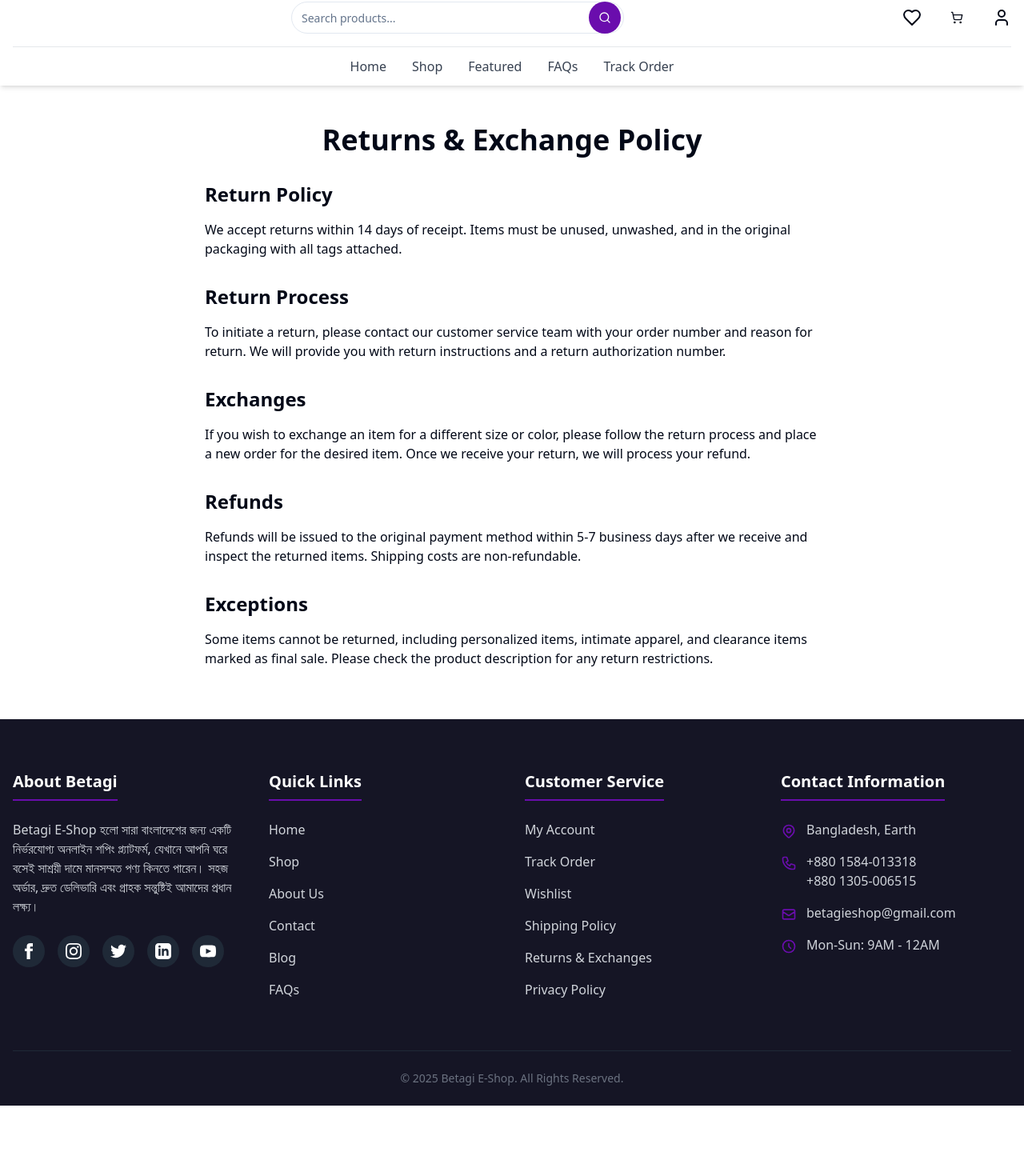
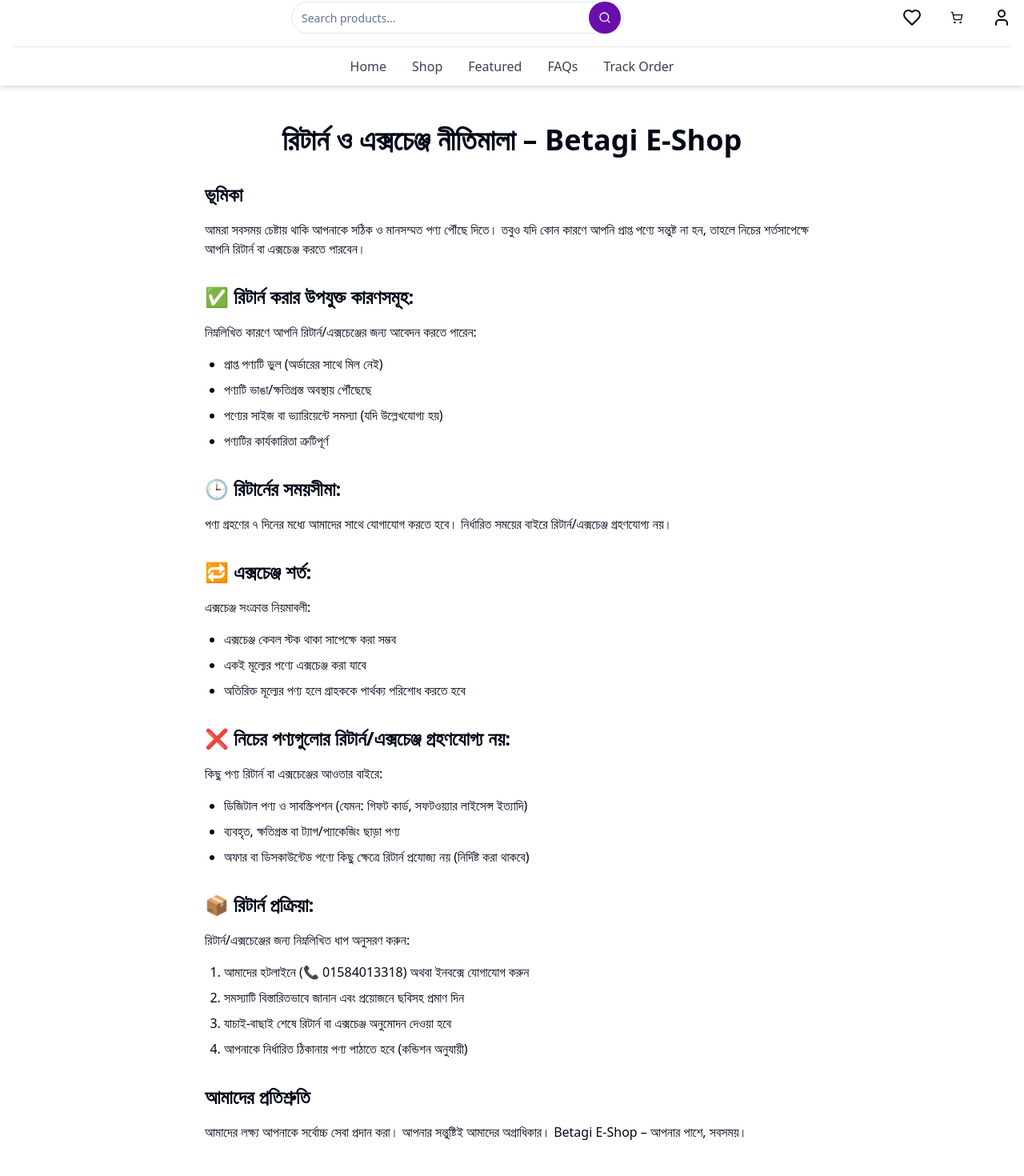
Before and after one commit to abdullahalhossain-bd/beta-shop-front-page, a React (Vite) app: page /returns in a window 1280 px wide. Shown: the part 62-1532 px from the top of the page at 80% size. Before the commit the page ends 1444 px from the top, so only its background shows below. Built offline with nearby package versions, Linux system fonts and the light colour scheme.

Commit message:
Update Returns & Exchanges policy
The AI updated the Returns page with the provided Bengali content.

```diff
--- a/src/pages/Returns.tsx
+++ b/src/pages/Returns.tsx
@@ -16,32 +16,42 @@ interface ReturnsPolicyType {
 
 const Returns = () => {
   const [policy, setPolicy] = useState<ReturnsPolicyType>({
-    title: "Returns & Exchange Policy",
+    title: "রিটার্ন ও এক্সচেঞ্জ নীতিমালা – Betagi E-Shop",
     sections: [
       {
-        id: "return-policy",
-        title: "Return Policy",
-        content: "We accept returns within 14 days of receipt. Items must be unused, unwashed, and in the original packaging with all tags attached."
+        id: "introduction",
+        title: "ভূমিকা",
+        content: "আমরা সবসময় চেষ্টায় থাকি আপনাকে সঠিক ও মানসম্মত পণ্য পৌঁছে দিতে। তবুও যদি কোন কারণে আপনি প্রাপ্ত পণ্যে সন্তুষ্ট না হন, তাহলে নিচের শর্তসাপেক্ষে আপনি রিটার্ন বা এক্সচেঞ্জ করতে পারবেন।"
+      },
+      {
+        id: "valid-reasons",
+        title: "✅ রিটার্ন করার উপযুক্ত কারণসমূহ:",
+        content: "নিম্নলিখিত কারণে আপনি রিটার্ন/এক্সচেঞ্জের জন্য আবেদন করতে পারেন:"
+      },
+      {
+        id: "timeline",
+        title: "🕒 রিটার্নের সময়সীমা:",
+        content: "পণ্য গ্রহণের ৭ দিনের মধ্যে আমাদের সাথে যোগাযোগ করতে হবে। নির্ধারিত সময়ের বাইরে রিটার্ন/এক্সচেঞ্জ গ্রহণযোগ্য নয়।"
+      },
+      {
+        id: "exchange-conditions",
+        title: "🔁 এক্সচেঞ্জ শর্ত:",
+        content: "এক্সচেঞ্জ সংক্রান্ত নিয়মাবলী:"
+      },
+      {
+        id: "non-returnable",
+        title: "❌ নিচের পণ্যগুলোর রিটার্ন/এক্সচেঞ্জ গ্রহণযোগ্য নয়:",
+        content: "কিছু পণ্য রিটার্ন বা এক্সচেঞ্জের আওতার বাইরে:"
       },
       {
         id: "process",
-        title: "Return Process",
-        content: "To initiate a return, please contact our customer service team with your order number and reason for return. We will provide you with return instructions and a return authorization number."
+        title: "📦 রিটার্ন প্রক্রিয়া:",
+        content: "রিটার্ন/এক্সচেঞ্জের জন্য নিম্নলিখিত ধাপ অনুসরণ করুন:"
       },
       {
-        id: "exchanges",
-        title: "Exchanges",
-        content: "If you wish to exchange an item for a different size or color, please follow the return process and place a new order for the desired item. Once we receive your return, we will process your refund."
-      },
-      {
-        id: "refunds",
-        title: "Refunds",
-        content: "Refunds will be issued to the original payment method within 5-7 business days after we receive and inspect the returned items. Shipping costs are non-refundable."
-      },
-      {
-        id: "exceptions",
-        title: "Exceptions",
-        content: "Some items cannot be returned, including personalized items, intimate apparel, and clearance items marked as final sale. Please check the product description for any return restrictions."
+        id: "conclusion",
+        title: "আমাদের প্রতিশ্রুতি",
+        content: "আমাদের লক্ষ্য আপনাকে সর্বোচ্চ সেবা প্রদান করা। আপনার সন্তুষ্টিই আমাদের অগ্রাধিকার। Betagi E-Shop – আপনার পাশে, সবসময়।"
       }
     ]
   });
@@ -67,6 +77,36 @@ const Returns = () => {
               <p className="mb-4">
                 {section.content}
               </p>
+              {section.id === "valid-reasons" && (
+                <ul className="list-disc pl-6 mb-4 space-y-2">
+                  <li>প্রাপ্ত পণ্যটি ভুল (অর্ডারের সাথে মিল নেই)</li>
+                  <li>পণ্যটি ভাঙা/ক্ষতিগ্রস্ত অবস্থায় পৌঁছেছে</li>
+                  <li>পণ্যের সাইজ বা ভ্যারিয়েন্টে সমস্যা (যদি উল্লেখযোগ্য হয়)</li>
+                  <li>পণ্যটির কার্যকারিতা ত্রুটিপূর্ণ</li>
+                </ul>
+              )}
+              {section.id === "exchange-conditions" && (
+                <ul className="list-disc pl-6 mb-4 space-y-2">
+                  <li>এক্সচেঞ্জ কেবল স্টক থাকা সাপেক্ষে করা সম্ভব</li>
+                  <li>একই মূল্যের পণ্যে এক্সচেঞ্জ করা যাবে</li>
+                  <li>অতিরিক্ত মূল্যের পণ্য হলে গ্রাহককে পার্থক্য পরিশোধ করতে হবে</li>
+                </ul>
+              )}
+              {section.id === "non-returnable" && (
+                <ul className="list-disc pl-6 mb-4 space-y-2">
+                  <li>ডিজিটাল পণ্য ও সাবস্ক্রিপশন (যেমন: গিফট কার্ড, সফটওয়্যার লাইসেন্স ইত্যাদি)</li>
+                  <li>ব্যবহৃত, ক্ষতিগ্রস্ত বা ট্যাগ/প্যাকেজিং ছাড়া পণ্য</li>
+                  <li>অফার বা ডিসকাউন্টেড পণ্যে কিছু ক্ষেত্রে রিটার্ন প্রযোজ্য নয় (নির্দিষ্ট করা থাকবে)</li>
+                </ul>
+              )}
+              {section.id === "process" && (
+                <ol className="list-decimal pl-6 mb-4 space-y-2">
+                  <li>আমাদের হটলাইনে (📞 01584013318) অথবা ইনবক্সে যোগাযোগ করুন</li>
+                  <li>সমস্যাটি বিস্তারিতভাবে জানান এবং প্রয়োজনে ছবিসহ প্রমাণ দিন</li>
+                  <li>যাচাই-বাছাই শেষে রিটার্ন বা এক্সচেঞ্জ অনুমোদন দেওয়া হবে</li>
+                  <li>আপনাকে নির্ধারিত ঠিকানায় পণ্য পাঠাতে হবে (কন্ডিশন অনুযায়ী)</li>
+                </ol>
+              )}
             </div>
           ))}
         </div>
```
